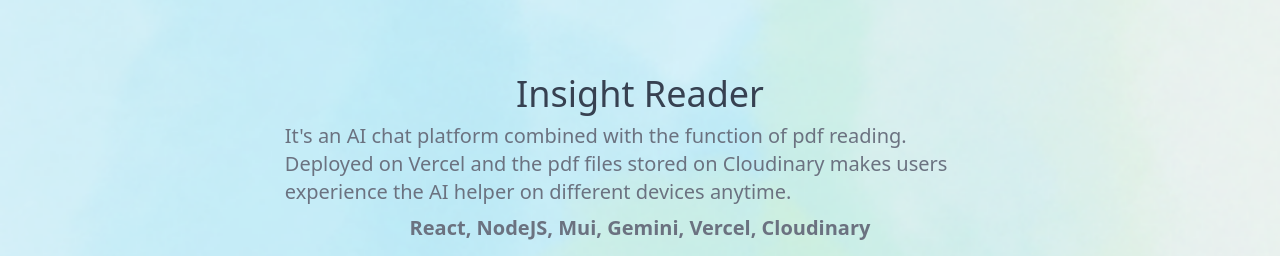
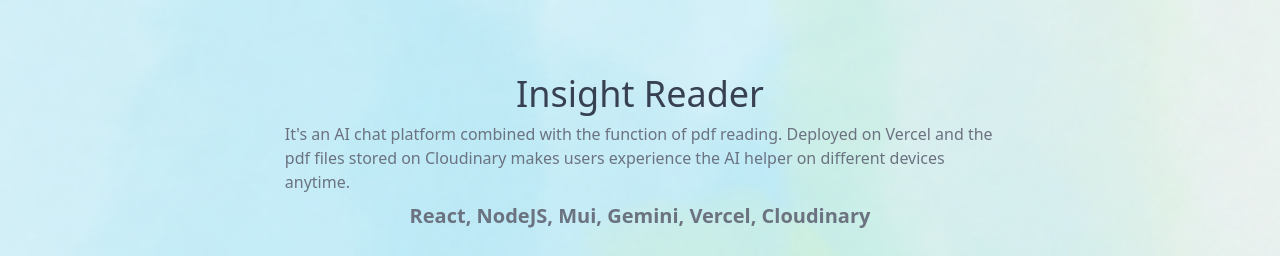
Before and after one commit to chiangamy210/portfolio, a Next.js app: page / in a window 1280 px wide. Shown: the part 840-1096 px from the top of the page. Built offline with nearby package versions, Linux system fonts and the light colour scheme.

Commit message:
modify text size

```diff
--- a/app/components/Games.tsx
+++ b/app/components/Games.tsx
@@ -45,7 +45,7 @@
     <main className="flex flex-wrap justify-between ">
       <div className="flex  flex-col items-center justify-center mb-12 gap-y-2 w-full lg:w-[45vw] ">
         <h1>My Unity Adventures</h1>
-        <p className="text-xl text-gray-500">
+        <p className="text-base text-gray-500">
           I am self-taught in game development and have created several small
           web games, which allowed me to explore programming logic, user
           interaction, and design principles.
--- a/app/components/Projects.tsx
+++ b/app/components/Projects.tsx
@@ -61,12 +61,12 @@
       <div className="flex flex-col md:items-center justify-center gap-y-2 sm:px-[0%] md:px-[10%] xl:px-[20%] ">
         <div
           key={projectsDescription[currentSlide].id}
-          className="mb-4  h-[22vh] overflow-y-auto"
+          className="mb-4  h-[35vh] overflow-y-auto"
         >
           <h1 className="flex  justify-center">
             {projectsDescription[currentSlide].title}
           </h1>
-          <p className="flex justify-center text-xl text-gray-500 my-2 ">
+          <p className="flex justify-center text-base text-gray-500 my-2 ">
             {projectsDescription[currentSlide].description}
           </p>
           <p className="flex justify-center text-xl text-gray-500 font-semibold ">
--- a/app/page.tsx
+++ b/app/page.tsx
@@ -46,7 +46,7 @@
           window.history.pushState(null, "", `#${section.id}`);
         }
       }
-    }, 100);
+    }, 50);
 
     window.addEventListener("scroll", handleScroll);
     return () => {
@@ -63,6 +63,7 @@
         behavior: "smooth",
         block: "center",
       });
+
       setActiveHash(`#${id}`);
       window.history.pushState(null, "", `#${id}`);
     }
```
